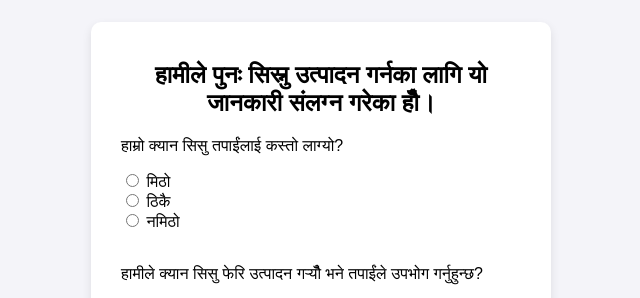
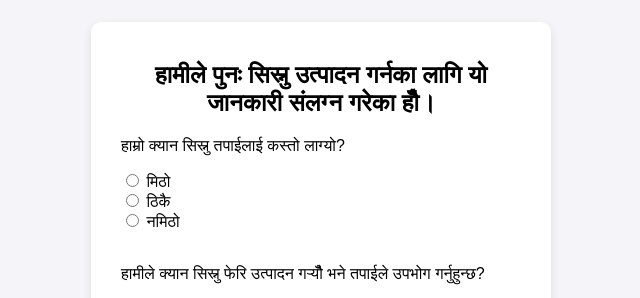
Before and after one commit to salujakodali-sketch/poll-project, a plain HTML site: page index.html in a window 1280 px wide. Shown: the part 172-470 px from the top of the page, 319-959 px from the left. Drawn offline with Linux system fonts and the light colour scheme.

Commit message:
Update poll questions and options

```diff
--- a/index.html
+++ b/index.html
@@ -53,14 +53,14 @@
     <h2>हामीले पुनः सिस्नु उत्पादन गर्नका लागि यो जानकारी संलग्न गरेका हौँ।</h2>
 
     <form id="pollForm">
-      <p>हाम्रो क्यान सिसु तपाईंलाई कस्तो लाग्यो?</p>
+      <p>हाम्रो क्यान सिस्नु तपाईलाई कस्तो लाग्यो?</p>
       <label><input type="radio" name="q1" value="मिठो" required> मिठो</label><br>
       <label><input type="radio" name="q1" value="ठिकै"> ठिकै</label><br>
       <label><input type="radio" name="q1" value="नमिठो"> नमिठो</label><br><br>
 
-      <p>हामीले क्यान सिसु फेरि उत्पादन गर्‍यौँ भने तपाईंले उपभोग गर्नुहुन्छ?</p>
+      <p>हामीले क्यान सिस्नु फेरि उत्पादन गर्‍यौँ भने तपाईले उपभोग गर्नुहुन्छ?</p>
       <label><input type="radio" name="q2" value="गर्छु" required> गर्छु</label><br>
-      <label><input type="radio" name="q2" value="हो, के गर्छु">खै, के गर्छु</label><br>
+      <label><input type="radio" name="q2" value="खै, के गर्छु"> खै, के गर्छु</label><br>
       <label><input type="radio" name="q2" value="गर्दिनँ"> गर्दिनँ</label><br><br>
 
       <button type="submit">Submit</button>
```
